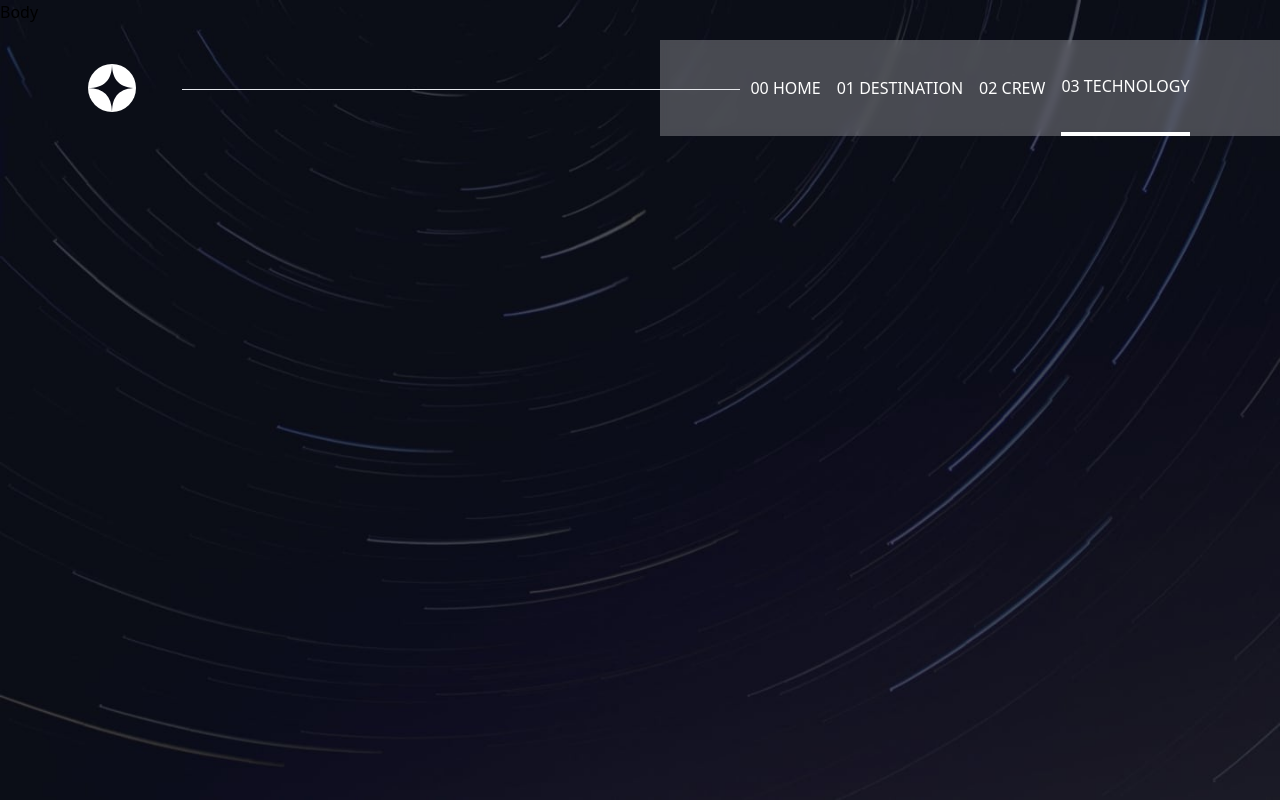
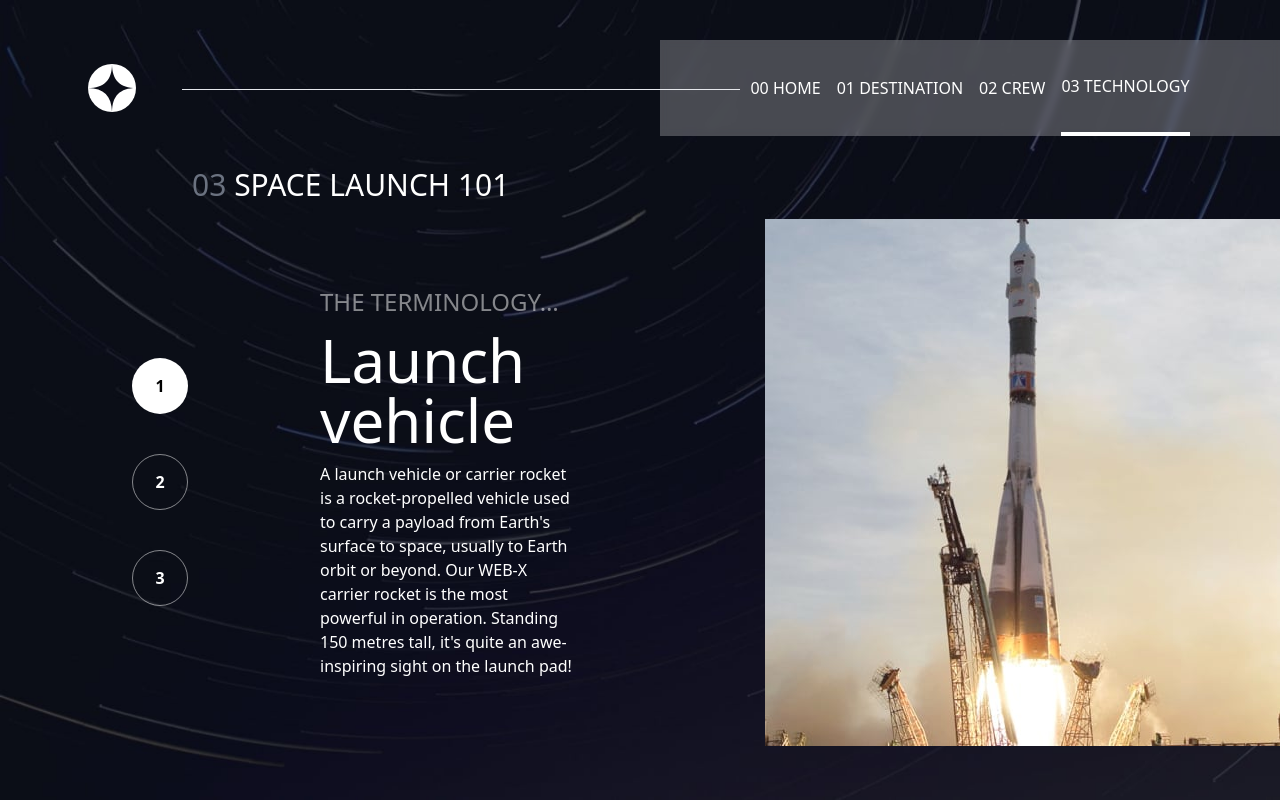
Before and after one commit to emanuel-ra/Space-tourism-website, a React (Vite) app: page /technology in a window 1280 px wide. Built offline with nearby package versions, Linux system fonts and the light colour scheme; a web font is replaced by a local one.

Commit message:
Technology page in progreess

```diff
--- a/src/Technology.jsx
+++ b/src/Technology.jsx
@@ -2,7 +2,7 @@ import Body from './Technology/Body'
 
 function Technology() {
   return (
-    <section className={`background-technology min-w-full min-h-screen`}>
+    <section className={`background-technology min-w-full min-h-screen flex justify-center items-center`}>
       <Body />
     </section>
   )
--- a/src/Technology/Body.jsx
+++ b/src/Technology/Body.jsx
@@ -1,7 +1,16 @@
+import SliderTechnology from "../components/SliderTechnology"
 function Body() {
   return (
-    <div>Body</div>
-  )
+    <section className='w-full mt-24 flex flex-col justify-start'>
+      <article className="px-2 py-4 lg:px-48">
+        <h2 className="text-2xl lg:text-3xl">
+          <span className="text-gray-500">03</span>{" "}
+          <span className="text-white">SPACE LAUNCH 101</span>
+        </h2>
+      </article>
+      <SliderTechnology />
+    </section>
+  );
 }
 
-export default Body
+export default Body;
--- a/src/components/SliderDestination.jsx
+++ b/src/components/SliderDestination.jsx
@@ -12,9 +12,7 @@ function SliderDestination() {
 
         {destinations.map((item, index) => (
           <article
-            className={`flex flex-col justify-center items-center lg:flex-row lg:justify-around card-destination ${
-              destination != index && "hidden"
-            } ${destination}`}
+            className={`flex flex-col justify-center items-center lg:flex-row lg:justify-around card-destination ${destination != index && "hidden"} ${destination}`}
             key={index}
           >
             <img src={new URL(item.images.img, import.meta.url).href} alt={item.name}
@@ -26,7 +24,7 @@ function SliderDestination() {
               <ul className="flex justify-center lg:justify-start space-x-4 my-7">
                 {destinations.map((option, i) => (
                   <li key={i} className={`${destination === i && "active"}`}>
-                    <button className="uppercase" id={`btn_${option.name} destinations_options`}  onClick={(e) => { setDestination(i); }} >
+                    <button className="uppercase" onClick={(e) => { setDestination(i); }} >
                       {option.name}
                     </button>
                   </li>
--- /dev/null
+++ b/src/components/SliderTechnology.jsx
@@ -0,0 +1,49 @@
+import { useState, useEffect } from "react";
+import { data } from "../data/data";
+
+function SliderTechnology() {
+  let technologies = data.technology;
+  const [current, setCurrent] = new useState(0);
+
+  return (
+    <section className={`w-full flex flex-col `}>
+      {
+        technologies.map( (item,index) => (
+          <article className={`grid grid-cols-1 lg:grid-cols-2 ${current != index && "hidden"}`}>
+
+              <article className="grid grid-cols-1 lg:grid-cols-2 ">
+
+                <div className="flex justify-center items-center p-4">
+                  <ul className="flex flex-col space-y-10">
+                    {technologies.map((option, i) => (
+                      <li key={i} className={`${current === i && "active"}`}>
+                        <button className={`technology-btn border-[1px] text-white tex-xl font-bold border-white/50 w-14 h-14 rounded-full ${current === i && "active"}`} onClick={(e) => { setCurrent(i); }} >
+                          {(i+1)}
+                        </button>
+                      </li>
+                    ))}
+                  </ul>
+                </div>
+
+                <div className="flex flex-col justify-center text-white">
+                  <h3 className="lg:text-2xl text-white/50">THE TERMINOLOGY…</h3>
+                  <h4 className="lg:text-6xl mt-3">{item.name}</h4>
+                  <blockquote className="pr-16 mt-3">{item.description}</blockquote>
+                </div>
+              </article>
+
+              <article className="flex lg:justify-end">
+                <picture>
+                  <source media="(max-width:768)" srcSet={item.images.landscape} />
+                  <img src={item.images.portrait} alt={item.name} />
+                </picture>
+              </article>
+
+            </article>
+        ))
+      }
+    </section>
+  );
+}
+
+export default SliderTechnology;
--- a/src/data/data.js
+++ b/src/data/data.js
@@ -112,8 +112,8 @@ export const data = {
     {
       name: "Launch vehicle",
       images: {
-        portrait: "../assets/technology/image-launch-vehicle-portrait.jpg",
-        landscape: "../assets/technology/image-launch-vehicle-landscape.jpg",
+        //portrait: "../assets/technology/image-launch-vehicle-portrait.jpg",
+        //landscape: "../assets/technology/image-launch-vehicle-landscape.jpg",
         portrait: vehicle ,
         landscape: vehicle_landscape ,
       },
@@ -123,8 +123,8 @@ export const data = {
     {
       name: "Spaceport",
       images: {
-        portrait: "../assets/technology/image-spaceport-portrait.jpg",
-        landscape: "../assets/technology/image-spaceport-landscape.jpg",
+        //portrait: "../assets/technology/image-spaceport-portrait.jpg",
+        //landscape: "../assets/technology/image-spaceport-landscape.jpg",
         portrait: spaceport ,
         landscape: spaceport_landscape ,
       },
@@ -134,8 +134,8 @@ export const data = {
     {
       name: "Space capsule",
       images: {
-        portrait: "../assets/technology/image-space-capsule-portrait.jpg",
-        landscape: "../assets/technology/image-space-capsule-landscape.jpg",
+        //portrait: "../assets/technology/image-space-capsule-portrait.jpg",
+        //landscape: "../assets/technology/image-space-capsule-landscape.jpg",
         portrait: capsule ,
         landscape: capsule_landscape ,
       },
--- a/src/index.css
+++ b/src/index.css
@@ -47,4 +47,7 @@
   .dots-crew.active{
     @apply bg-white
   }
+  .technology-btn.active{
+    @apply bg-white text-black
+  }
 }
```
